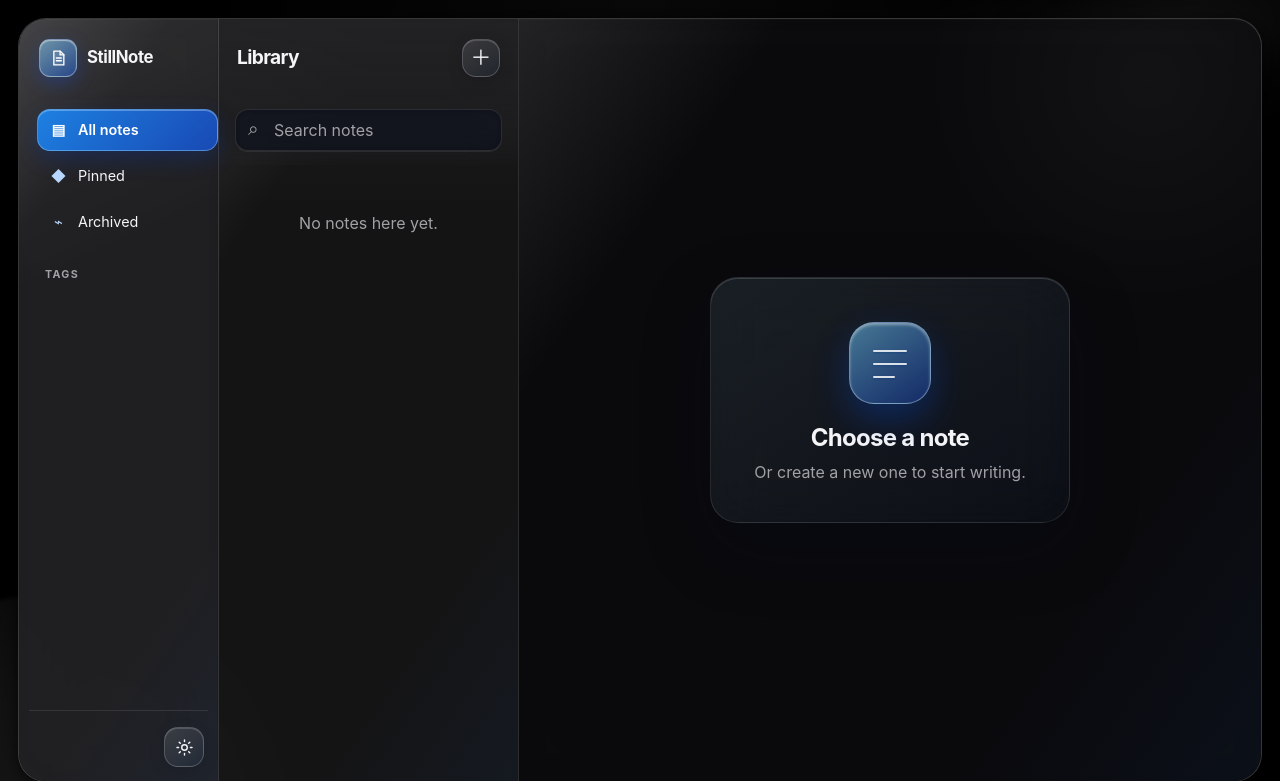
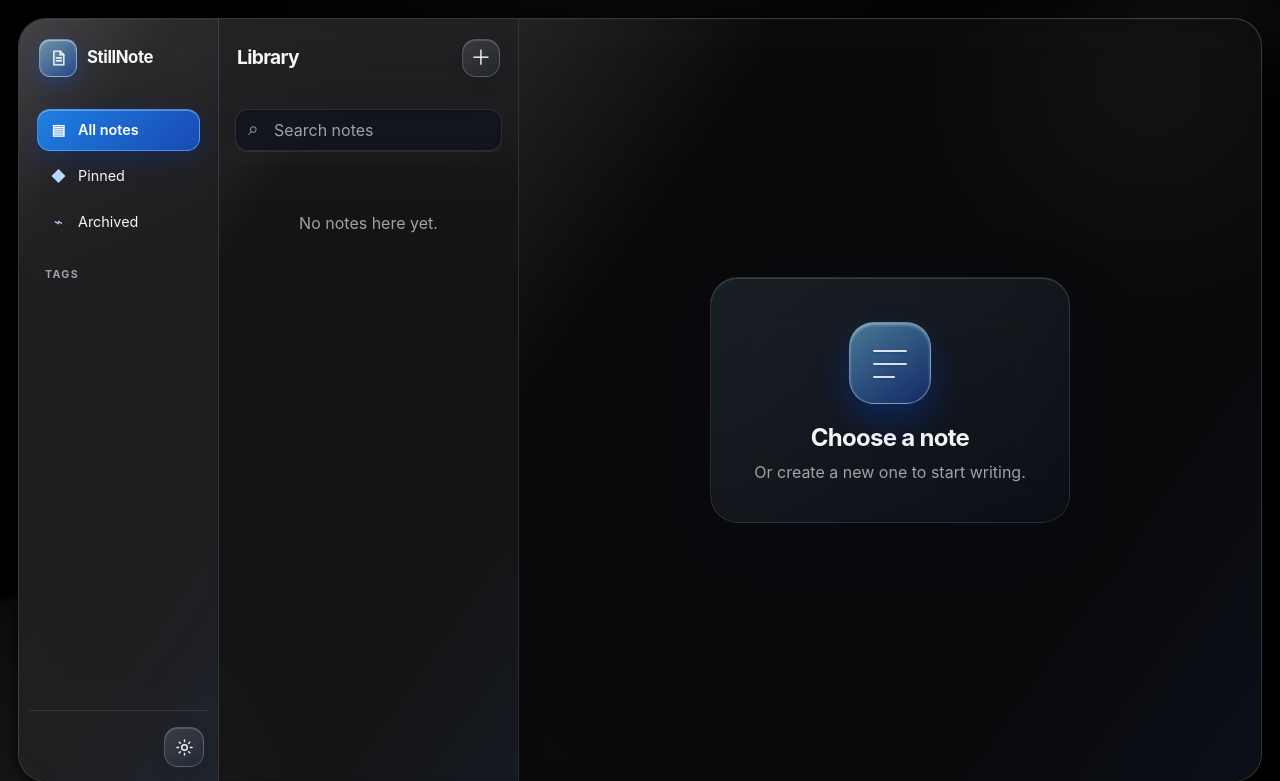
Before and after one commit to PeasantL/StillNote, a Flask app: page / in a window 1280 px wide. Shown: the top 781 px of the page. Run offline with Flask 3, Linux system fonts and the light colour scheme; data that the repository does not hold is empty; some libraries are stand-ins or nearby versions.

Commit message:
Revert "Remove trailing sidebar navigation inset"
This reverts commit cfb5f05ff6a1276750f9265a8800cf8277a0683b.

```diff
--- a/static/style.css
+++ b/static/style.css
@@ -118,11 +118,7 @@ button { -webkit-tap-highlight-color: transparent; }
   margin: 0 -10px;
   padding: 0 20px;
 }
-.sidebar-top + .nav-pills {
-  margin-top: 12px;
-  margin-right: -10px;
-  padding-right: 0 !important;
-}
+.sidebar-top + .nav-pills { margin-top: 12px; }
 .brand { display: inline-flex; align-items: center; gap: 10px; color: var(--qn-text); font-size: 1.05rem; font-weight: 700; letter-spacing: -.025em; }
 .brand:hover { color: var(--qn-text); }
 .brand-mark {
```
